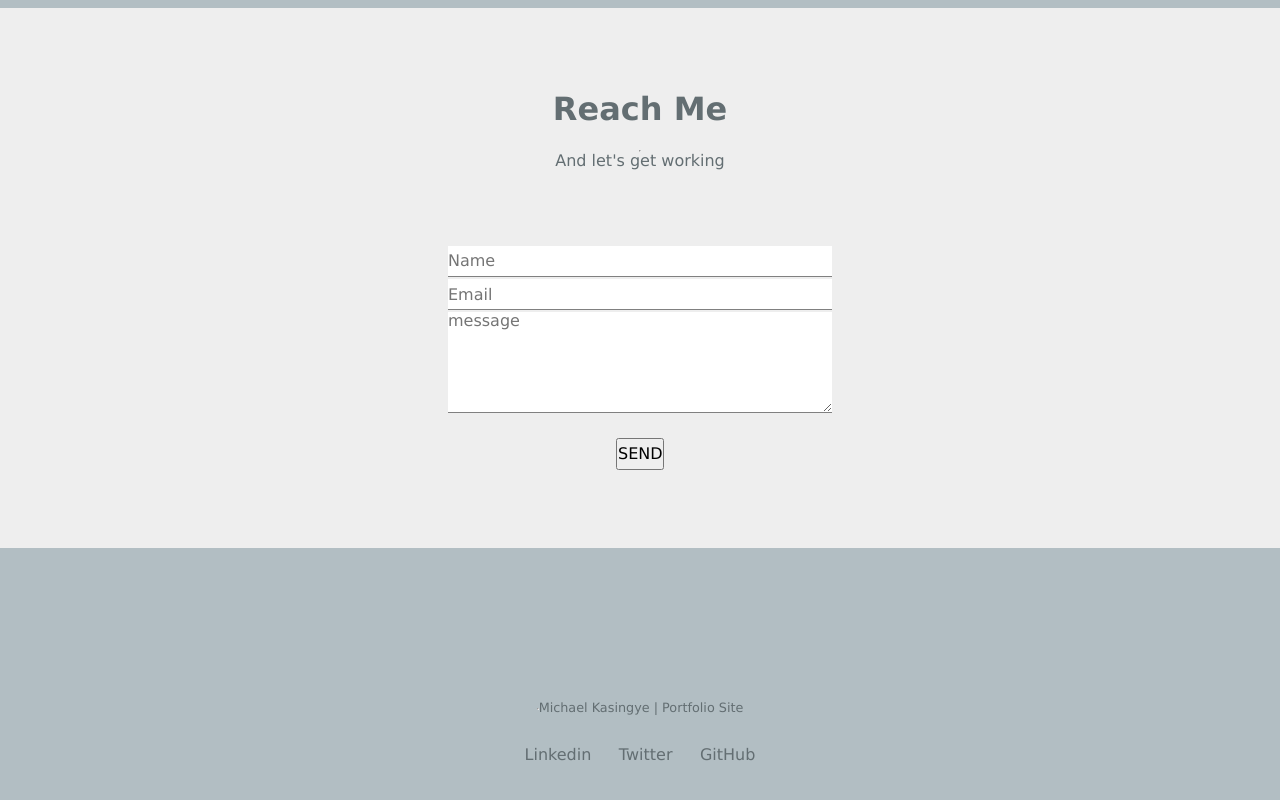
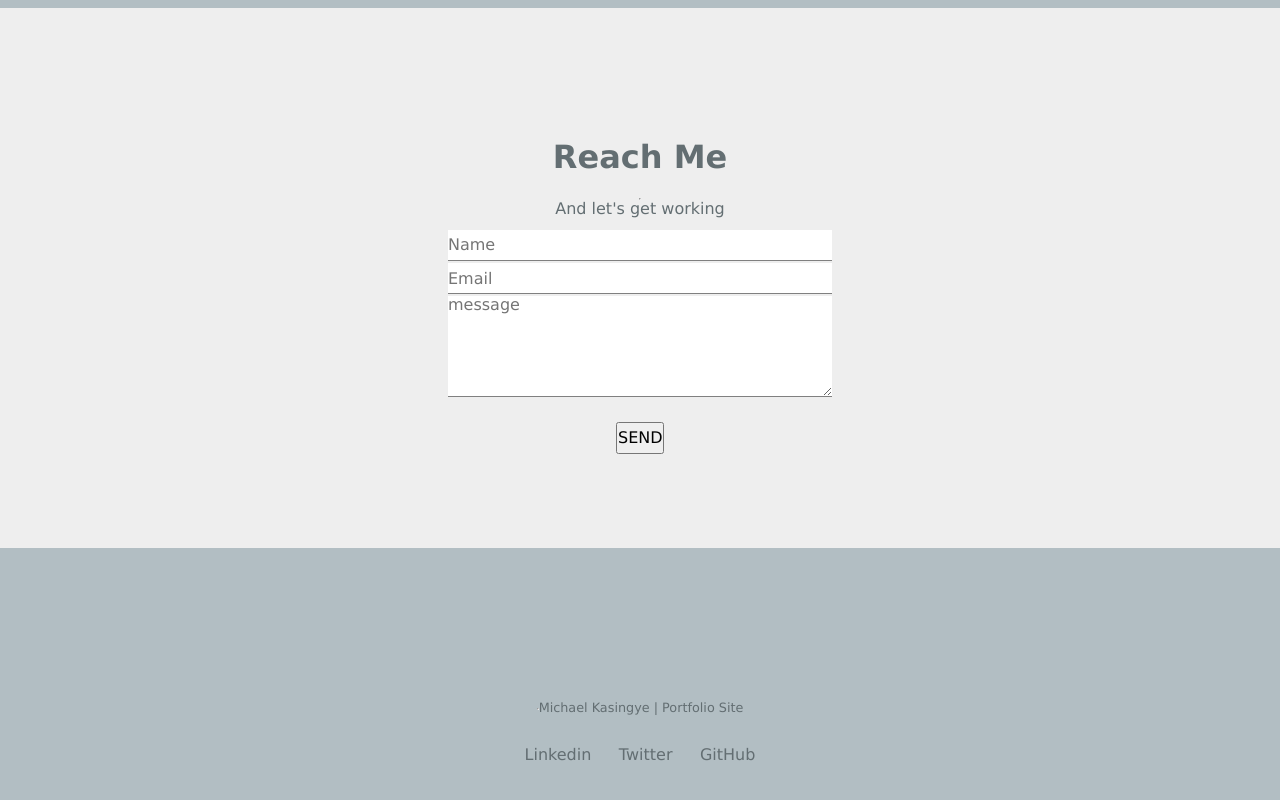
Before and after one commit to MichaelKasingye/michaelKasingye, a website built with Parcel: page index.html in a window 1280 px wide. Shown: the part 1836-2636 px from the top of the page. Built offline with nearby package versions, Linux system fonts and the light colour scheme.

Commit message:
recaptcha

```diff
--- a/css/layout.css
+++ b/css/layout.css
@@ -124,8 +124,7 @@ header {
   align-items: center;
   width: 100%;
 height: 15rem;
-padding-bottom: 2rem;
-padding-top: 4rem;
+
   }
 
 
```
